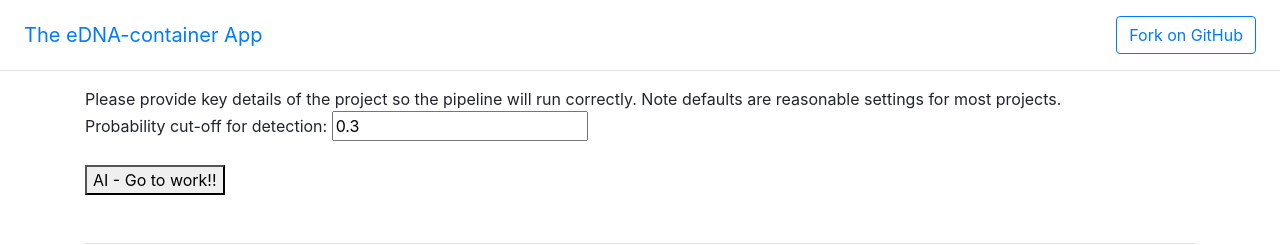
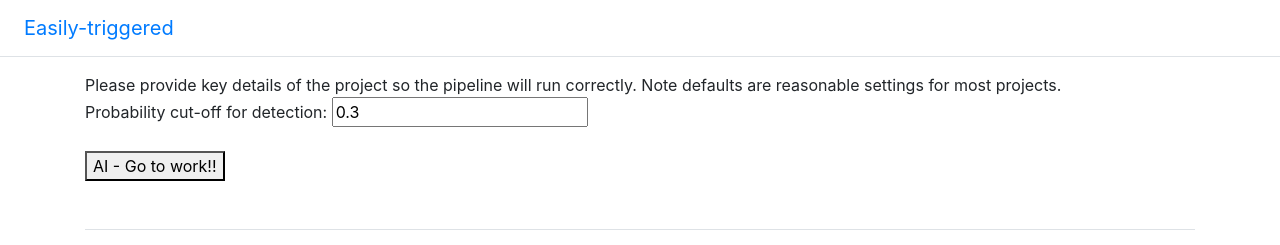
Before and after one commit to dwheelerau/easily-triggered, a Flask app: page /config in a window 1280 px wide. Shown: the top 245 px of the page. Run offline with Flask 3, Linux system fonts and the light colour scheme; some libraries are stand-ins or nearby versions.

Commit message:
update look

```diff
--- a/App.py
+++ b/App.py
@@ -52,25 +52,11 @@ def index():
     #setup(script_path)
     return render_template('index.html')
 
-@app.route('/infer', methods=['POST'])
+@app.route('/infer')
 # upload_image
 def upload():
-    print("called POST")
-    # this refers to a form in index.html
-    file_list = request.files.getlist('file')
-    if len(file_list)>0:
-        for file in file_list:
-            filename = os.path.basename(file.filename)
-            dst = os.path.join(FASTQ_FOLDER, filename)
-            #print(dst)
-            #print(dst)
-            # this copies I really just want to select the dir
-            #file.save(dst)
-        return redirect(url_for('edit_config'))
-
-    else:
-        flash('please select a dir')
-        return redirect(request.url)
+    print("/infer")
+    return redirect(url_for('edit_config'))
 
 # config
 @app.route('/config', methods=['GET', 'POST'])
--- a/templates/base.html
+++ b/templates/base.html
@@ -8,10 +8,10 @@
       name="viewport"
       content="width=device-width, initial-scale=1, shrink-to-fit=no"
     />
-    <meta name="description" content="Flask eDNA app" />
+    <meta name="description" content="Easily-triggered" />
     <meta name="author" content="Dave Wheeler" />
 
-    <title>The eDNA-container App</title>
+    <title>Easily-triggered - get rid of empty images!</title>
 
     <!-- Bootstrap core CSS -->
     <link
@@ -27,13 +27,8 @@
       class="d-flex flex-column flex-md-row align-items-center p-3 px-md-4 mb-3 bg-white border-bottom box-shadow"
     >
       <h5 class="my-0 mr-md-auto font-weight-normal">
-        <a href="/">The eDNA-container App</a>
+        <a href="/">Easily-triggered</a>
       </h5>
-      <a
-        class="btn btn-outline-primary"
-        href="https://github.com/dwheelerau/edna-contained"
-        >Fork on GitHub</a
-      >
     </div>
     <div class="container">
       {% block content %}{% endblock %}
@@ -44,7 +39,7 @@
           <div class="col-12 col-md">
             <img
               class="mb-2"
-              src="{{url_for('static', filename='eDNA_logo.png')}}"
+              src="{{url_for('static', filename='logo.jfif')}}"
               alt=""
               width="180"
             />
@@ -55,8 +50,8 @@
               <li>
                 <a
                   class="text-muted"
-                  href="https://github.com/dwheelerau/edna-contained"
-                  >Code on GitHub</a
+                  href="https://github.com/dwheelerau/easily-triggered"
+                  >Code repo</a
                 >
               </li>
             </ul>
@@ -67,20 +62,9 @@
             <li>
                 <a
                   class="text-muted"
-                  href="https://qiime2.org/"
-                  >QIIME2</a
+                  href="https://github.com/microsoft/CameraTraps/blob/main/megadetector.md"
+                  >Megadetector!</a
                 >
-              </li>
-
-              <li>
-                <a
-                  class="text-muted"
-                  href="https://www.palletsprojects.com/p/flask/"
-                  >Flask</a
-                >
-              </li>
-              <li>
-                <a class="text-muted" href="https://www.docker.com/">Docker</a>
               </li>
             </ul>
           </div>
```
Also changed, not shown: templates/index.html (+9 -11 lines), 1 other file.
